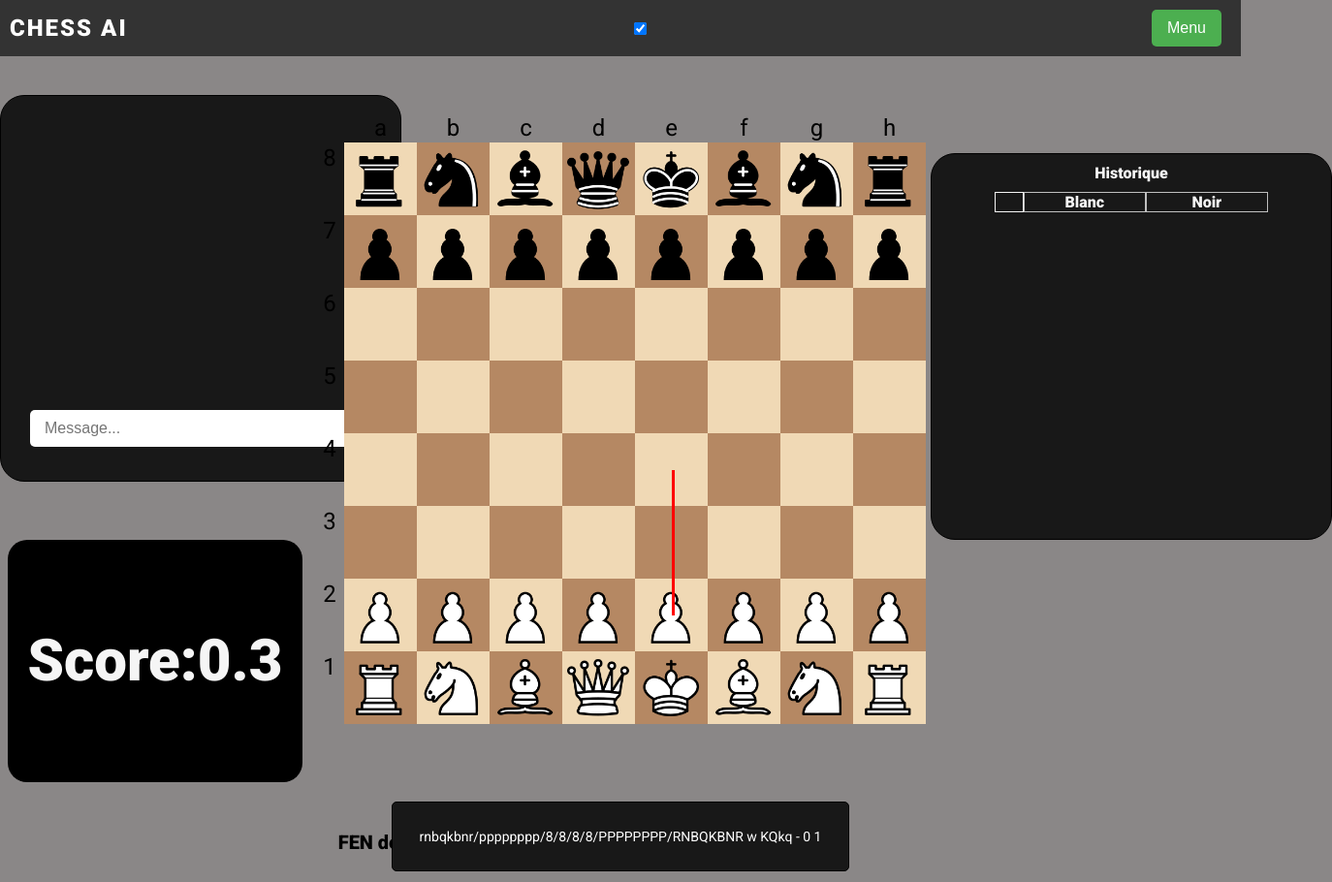
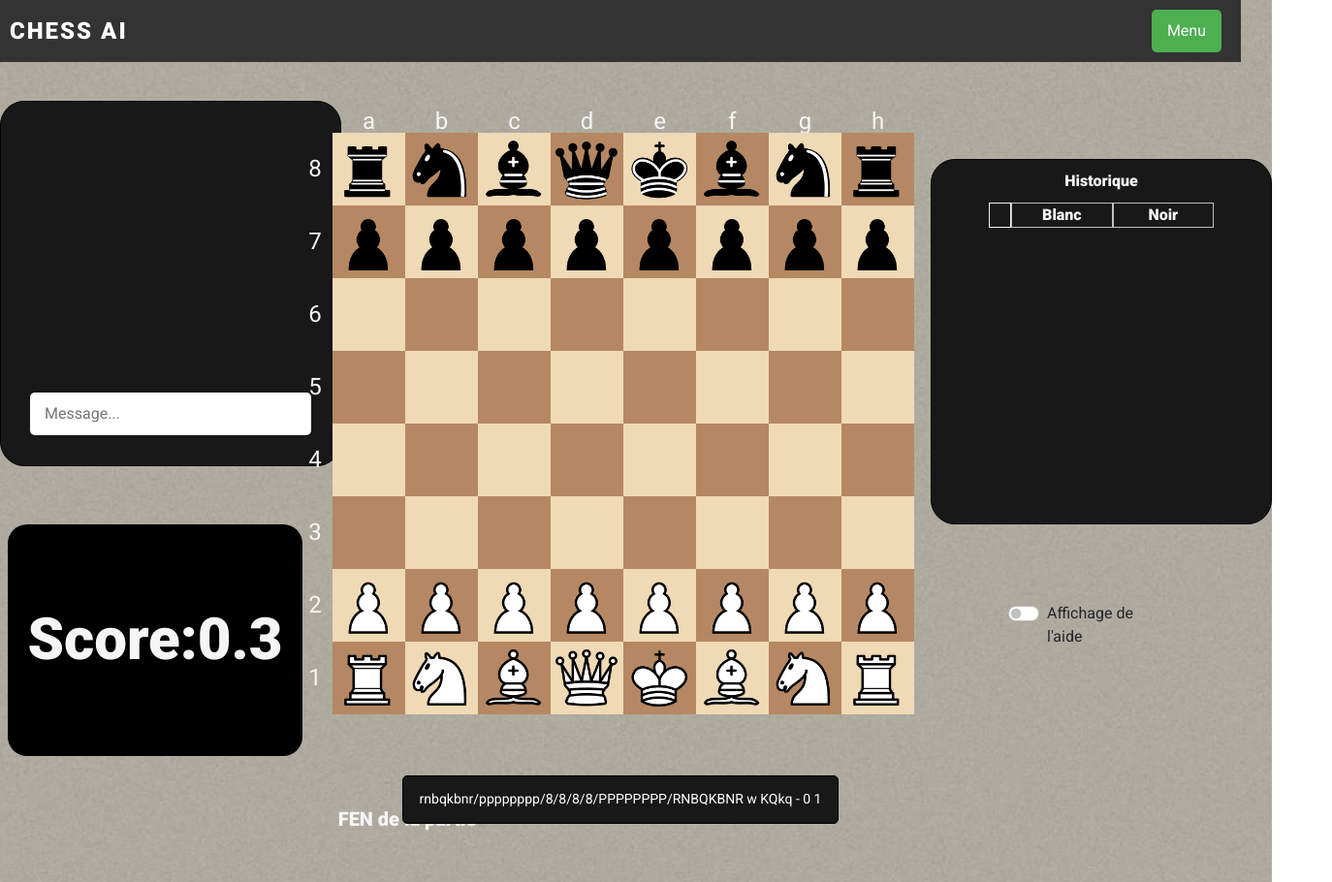
Before and after one commit to AdriMareel/ChessAI, a website with bundled scripts: page front/chessBoard.html in a window 1280 px wide. Shown: the top 910 px of the page at 97% size, 1374 px wide, since content can reach past the window. Built offline with nearby package versions, Linux system fonts and the light colour scheme.

Commit message:
Dernier changement graphique
Possibilité toggle on off l'aide
Changement Bg
Changement graphique

```diff
--- a/front/chessBoard.css
+++ b/front/chessBoard.css
@@ -1,6 +1,5 @@
-
 body{
-	background-color: #8a8787;
+	background-image: url("bg2.png");
 	font-family: 'Roboto';
 	padding: 0;
 	margin: 0;
@@ -101,6 +100,10 @@ body{
 	color: white;
 }
 
+#board{
+	color:whitesmoke;
+
+}
 
 .chessboard{
 	width: 420px;
@@ -110,7 +113,7 @@ body{
 
 }
 
-  .history {
+.history {
 	grid-area: history;
 	display: flex;
 	align-items: center;
@@ -142,6 +145,7 @@ body{
 	float: left;
 	grid-area: fen;
 	width: 200px;
+	color: whitesmoke;
 	height: 50px;
 	margin-top: 50px;
 }
@@ -216,16 +220,20 @@ body{
 	padding: 0 20px;
 }
 
-
+.aide{
+	margin: 25% 25% 25% 25%;
+}
 .row{
 	display: flex;
 	flex-wrap: wrap;
+	align-items: center;
 }
 
 .square{
 	width: 50px;
 	height: 50px;
 	background-color: #000;
+	padding: 0;
 }
 
 .light{
@@ -239,6 +247,7 @@ body{
 .piece{
 	width: 50px;
 	height: 50px;
+	padding: 0;
 }
 
 .ligne{
--- a/front/chessBoard.html
+++ b/front/chessBoard.html
@@ -6,15 +6,17 @@
 	<link rel="preconnect" href="https://fonts.gstatic.com" crossorigin>
 	<link href="https://fonts.googleapis.com/css2?family=Roboto:wght@400;500;900&display=swap" rel="stylesheet">
     <meta name="viewport" content="width=device-width, initial-scale=1.0" />
+	<link href="https://cdn.jsdelivr.net/npm/bootstrap@5.1.3/dist/css/bootstrap.min.css" rel="stylesheet" integrity="sha384-1BmE4kWBq78iYhFldvKuhfTAU6auU8tT94WrHftjDbrCEXSU1oBoqyl2QvZ6jIW3" crossorigin="anonymous">
 	<link rel="stylesheet" href="chessBoard.css">
 	<meta name="viewport" content="width=device-width, initial-scale=1.0">
+
 	<script src="ttps://cdn.jsdelivr.net/npm/pretty-checkbox@3.0/dist/pretty-checkbox.min.css" rel="stylesheet"></script>
 	<title>Document</title>
 </head>
 <body id="body">
 	<nav class="navbar">
 		<div class="logo">CHESS AI</div>
-		<input type="checkbox" id="button" checked data-toggle="toggle" data-onstyle="outline-success" data-offstyle="outline-danger">
+
 		<button class="btn" onclick="location.href='/menu.html'">Menu</button>
 	</nav>
 	<div id="endGame" class="hidden"><p id="messageFin" class="victoryMessage"></p></div>
@@ -42,7 +44,13 @@
 	<div class="fen" id="fen">
 		<div class="fenGame" id="fenGame">rnbqkbnr/pppppppp/8/8/8/8/PPPPPPPP/RNBQKBNR w KQkq - 0 1</div>
 	</div>
+	<div id="">
 
+		<div class="form-check aide form-switch">
+			<input class="form-check-input" id="button" type="checkbox" role="switch" id="flexSwitchCheckDefault">
+			<label class="form-check-label" for="flexSwitchCheckDefault">Affichage de l'aide </label>
+		  </div>
+	</div>
   </div>
 </body>
 </html>
--- a/front/chessVersusAI.css
+++ b/front/chessVersusAI.css
@@ -6,6 +6,7 @@ body{
 	margin: 0;
 	height: 100vh;
 	overflow: hidden;
+	background-image: url("bg2.png");
 }
 
 .grid {
@@ -109,6 +110,7 @@ body{
 .row{
 	display: flex;
 	flex-wrap: wrap;
+	align-items: center;
 }
 
 .square{
```
Also changed, not shown: front/bg2.png (added), 2 other files.
